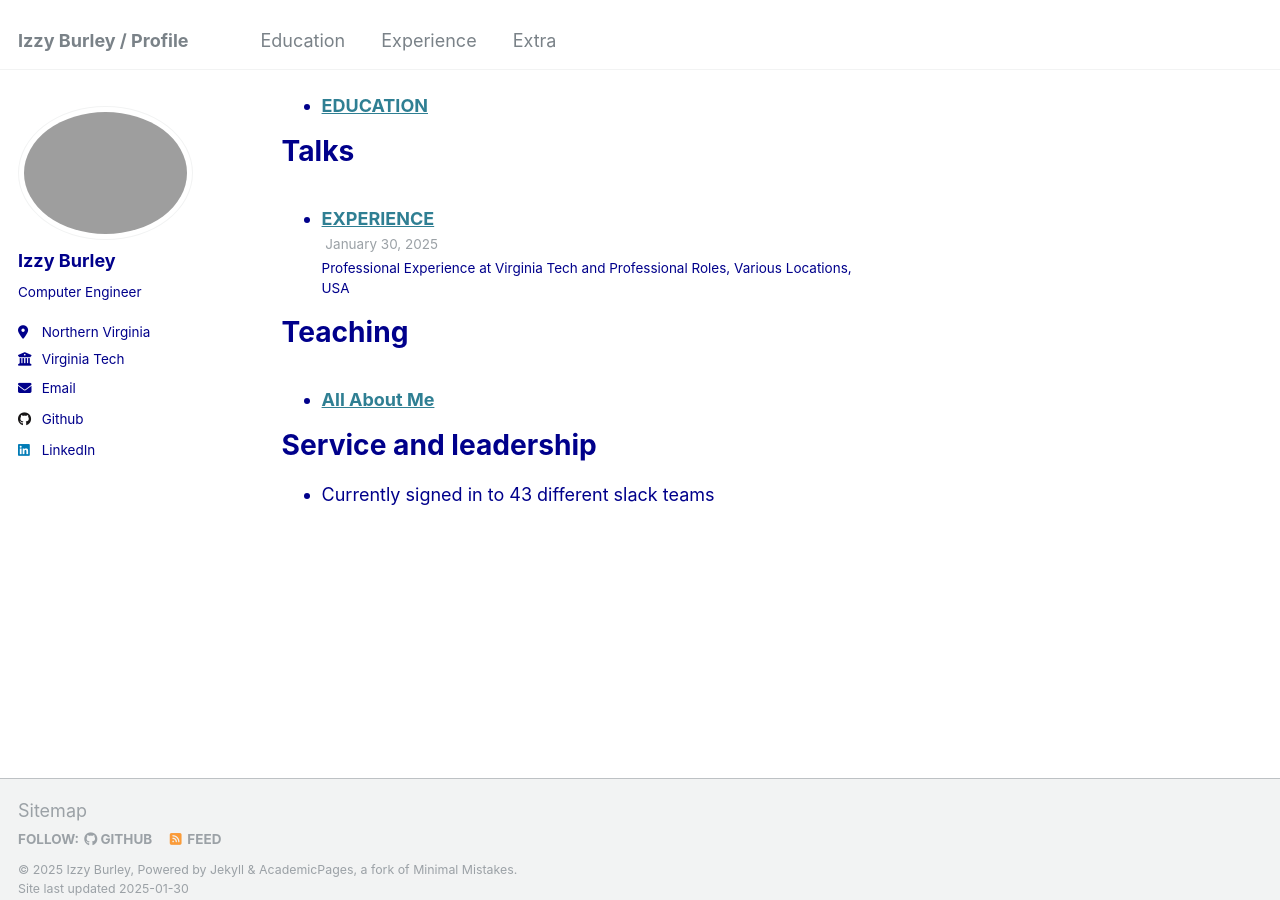
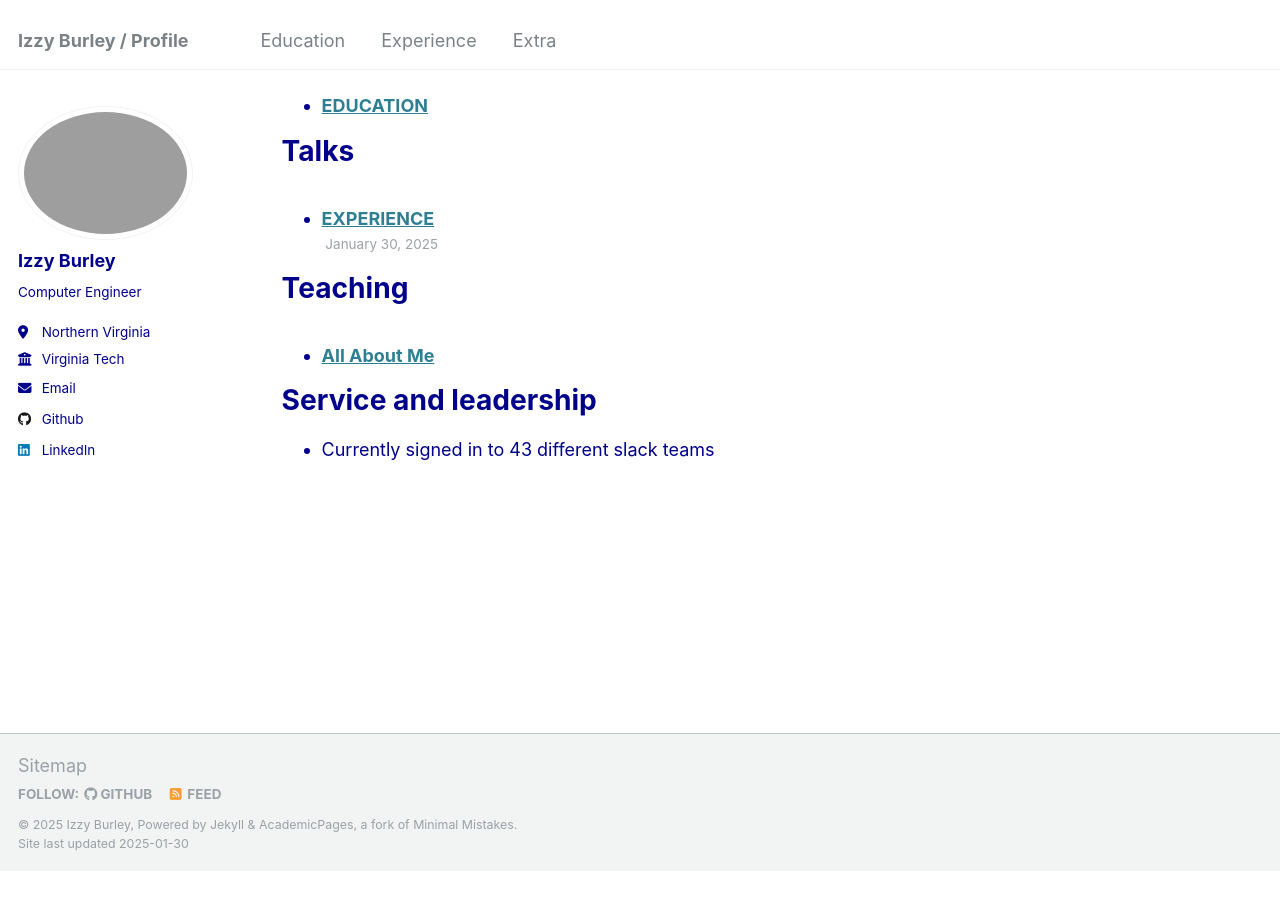
Before and after one commit to izzyburley/izzyburley.github.io, a Jekyll site: the page built from _pages/cv.md, in a window 1280 px wide and 900 px high, scrolled down 1064 px. Built offline with Jekyll 4.4.1, drawn with Linux system fonts in a browser that asks for light colours; after the commit the page ends 1935 px from its top, so only the background shows below that.

Commit message:
Update Experience.md

```diff
--- a/_talks/Experience.md
+++ b/_talks/Experience.md
@@ -1,10 +1,8 @@
 ---
 title: "  EXPERIENCE"
-collection: experience
 type: "Professional Experience"
-permalink: /experience/engineering
-venue: "Virginia Tech and Professional Roles"
-location: "Various Locations, USA"
+permalink: /experience/
+author_profile: true
 ---
 
 ## Professional Experience
```
